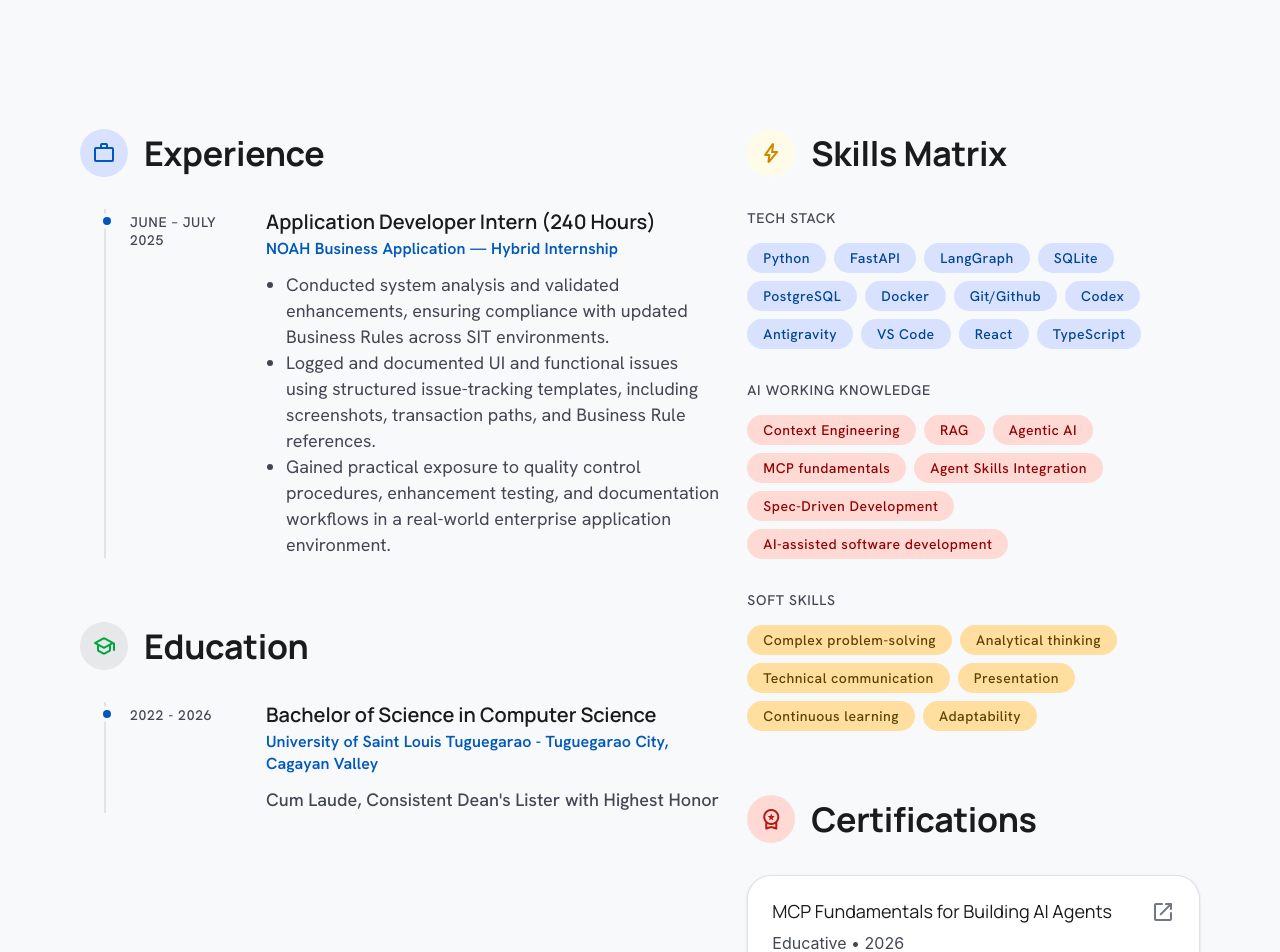
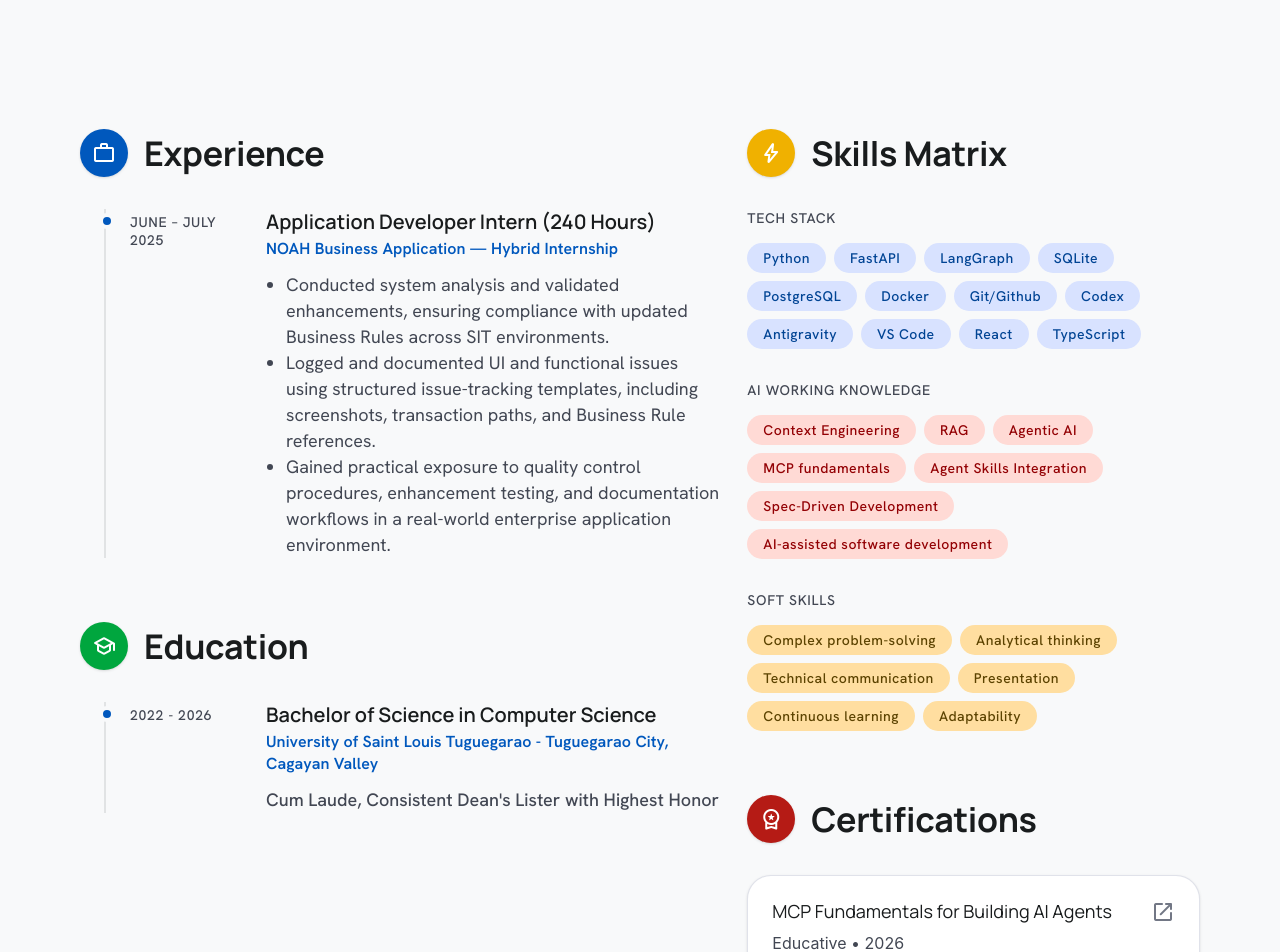
Before and after one commit to auxghlann/ak-mesa, a React (Vite) app: page / in a window 1280 px wide. Shown: the part 440-1392 px from the top of the page. Built offline with nearby package versions, Linux system fonts and the light colour scheme.

Commit message:
change icon design

```diff
--- a/src/pages/Home.tsx
+++ b/src/pages/Home.tsx
@@ -43,7 +43,7 @@ export default function Home() {
         <div className="md:col-span-7 flex flex-col gap-16">
           <section>
             <div className="flex items-center gap-4 mb-8">
-              <div className="w-12 h-12 rounded-full bg-primary-fixed flex items-center justify-center text-primary">
+              <div className="w-12 h-12 rounded-full bg-primary flex items-center justify-center text-on-primary shadow-sm">
                 <span className="material-symbols-rounded">work</span>
               </div>
               <h2 className="font-headline-lg text-headline-lg">Experience</h2>
@@ -69,8 +69,8 @@ export default function Home() {
 
           <section>
             <div className="flex items-center gap-4 mb-8">
-              <div className="w-12 h-12 rounded-full bg-surface-container-high flex items-center justify-center text-on-surface">
-                <span className="material-symbols-rounded text-green-600">school</span>
+              <div className="w-12 h-12 rounded-full bg-green-600 flex items-center justify-center text-white shadow-sm">
+                <span className="material-symbols-rounded">school</span>
               </div>
               <h2 className="font-headline-lg text-headline-lg">Education</h2>
             </div>
@@ -94,7 +94,7 @@ export default function Home() {
         <div className="md:col-span-5 flex flex-col gap-16">
           <section>
             <div className="flex items-center gap-4 mb-8">
-              <div className="w-12 h-12 rounded-full bg-yellow-50 flex items-center justify-center text-yellow-600">
+              <div className="w-12 h-12 rounded-full bg-yellow-500 flex items-center justify-center text-white shadow-sm">
                 <span className="material-symbols-rounded fill-current">bolt</span>
               </div>
               <h2 className="font-headline-lg text-headline-lg">Skills Matrix</h2>
@@ -124,7 +124,7 @@ export default function Home() {
 
           <section>
             <div className="flex items-center gap-4 mb-8">
-              <div className="w-12 h-12 rounded-full bg-secondary-fixed flex items-center justify-center text-secondary">
+              <div className="w-12 h-12 rounded-full bg-secondary flex items-center justify-center text-on-secondary shadow-sm">
                 <span className="material-symbols-rounded">workspace_premium</span>
               </div>
               <h2 className="font-headline-lg text-headline-lg">Certifications</h2>
--- a/src/pages/ProjectDetail.tsx
+++ b/src/pages/ProjectDetail.tsx
@@ -41,7 +41,7 @@ export default function ProjectDetail() {
 
       <div className="mb-12">
         <div className="flex items-center gap-4 mb-6">
-          <div className="w-16 h-16 bg-primary-fixed rounded-[24px] flex items-center justify-center text-primary">
+          <div className="w-16 h-16 bg-primary rounded-[24px] flex items-center justify-center text-on-primary shadow-md">
             <span className="material-symbols-rounded text-4xl">
               {meta.icon}
             </span>
--- a/src/pages/Projects.tsx
+++ b/src/pages/Projects.tsx
@@ -31,7 +31,7 @@ export default function Projects() {
           <Link key={project.id} to={`/projects/${project.id}`} className="block h-full group">
             <div className="bg-surface-container-lowest border border-outline-variant/30 rounded-[32px] p-8 hover:border-primary/50 hover:shadow-lg transition-all duration-300 h-full flex flex-col">
               <div className="flex justify-between items-start mb-6">
-                <div className="w-14 h-14 rounded-2xl bg-primary-fixed flex items-center justify-center text-primary group-hover:scale-110 transition-transform">
+                <div className="w-14 h-14 rounded-2xl bg-primary flex items-center justify-center text-on-primary group-hover:scale-110 transition-transform shadow-md">
                   <span className="material-symbols-rounded text-[28px]">
                     {project.icon || 'dashboard'}
                   </span>
```
